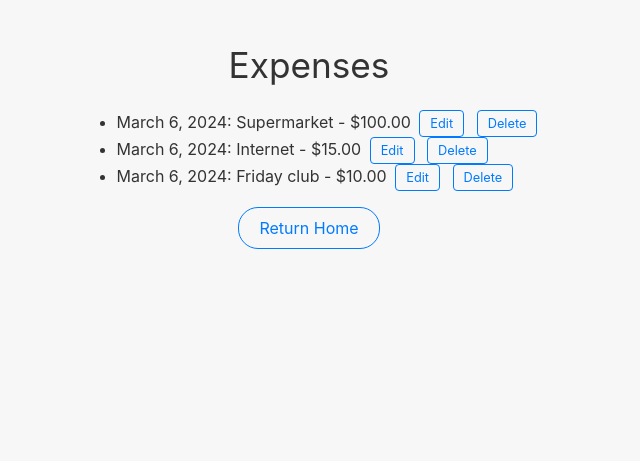
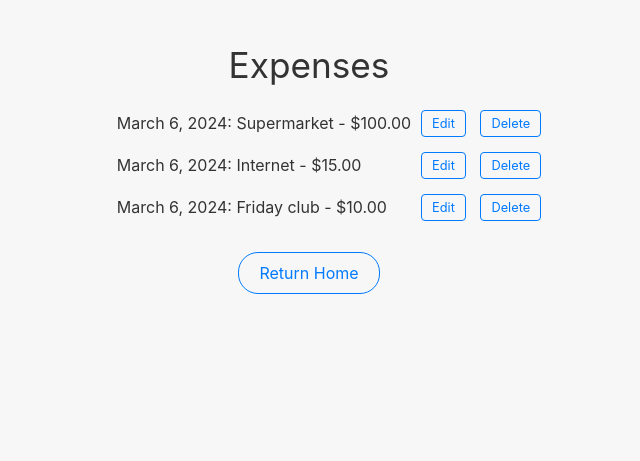
Before and after one commit to juliantormes/Budget-Tracker, a Django app: page /expense_list/ in a window 1280 px wide. Shown: the top 461 px of the page, without its empty margins (331-971 px from the left). Run offline with Django 5.2, Linux system fonts and the light colour scheme; data comes from the database, SQL or seed files in the repository.

Commit message:
Added consistency to list buttoms

```diff
--- a/budget_tracker/tracker/static/tracker/css/style.css
+++ b/budget_tracker/tracker/static/tracker/css/style.css
@@ -195,10 +195,16 @@ button[type="submit"] {
         padding: 15px; /* Adjust padding for smaller screens */
     }
 }
+.list-item-container {
+    display: flex;
+    justify-content: space-between;
+    align-items: center;
+    margin-bottom: 15px; /* Adjust the space between list items */
+  }
 .list-action-button {
     font-size: 0.8rem; /* Smaller font size */
     padding: 5px 10px; /* Smaller padding */
-    margin: 0 4px; /* Space between buttons */
+    margin-left: 10px;
     border: 1px solid #007aff; /* Optional: border to make it look like a button */
     border-radius: 4px; /* Rounded corners for aesthetics */
     background-color: #f7f7f7; /* Light background */
--- a/budget_tracker/tracker/templates/tracker/expense_list.html
+++ b/budget_tracker/tracker/templates/tracker/expense_list.html
@@ -9,15 +9,17 @@
     <h1>Expenses</h1>
     <ul>
         {% for expense in expenses %}
-        <li>
-            {{ expense.date }}: {{ expense.description }} - ${{ expense.amount }}
-            <a href="{% url 'edit_expense' expense.id %}" class="list-action-button">Edit</a>
-            <a href="{% url 'delete_expense' expense.id %}" class="list-action-button">Delete</a>
-        </li>
-        {% empty %}
-            <li>No expenses found.</li>
+          <li class="list-item-container">
+            <div class="list-content">
+              {{ expense.date }}: {{ expense.description }} - ${{ expense.amount }}
+            </div>
+            <div class="list-action-buttons">
+              <a href="{% url 'edit_expense' expense.id %}" class="list-action-button">Edit</a>
+              <a href="{% url 'delete_expense' expense.id %}" class="list-action-button">Delete</a>
+            </div>
+          </li>
         {% endfor %}
-    </ul>
+      </ul>
     {% if messages %}
     <div class="messages">
         {% for message in messages %}
```
Also changed, not shown: budget_tracker/tracker/templates/tracker/expense_category_list.html (+7 -3 lines), budget_tracker/tracker/templates/tracker/income_category_list.html (+8 -4 lines), budget_tracker/tracker/templates/tracker/income_list.html (+8 -4 lines).
